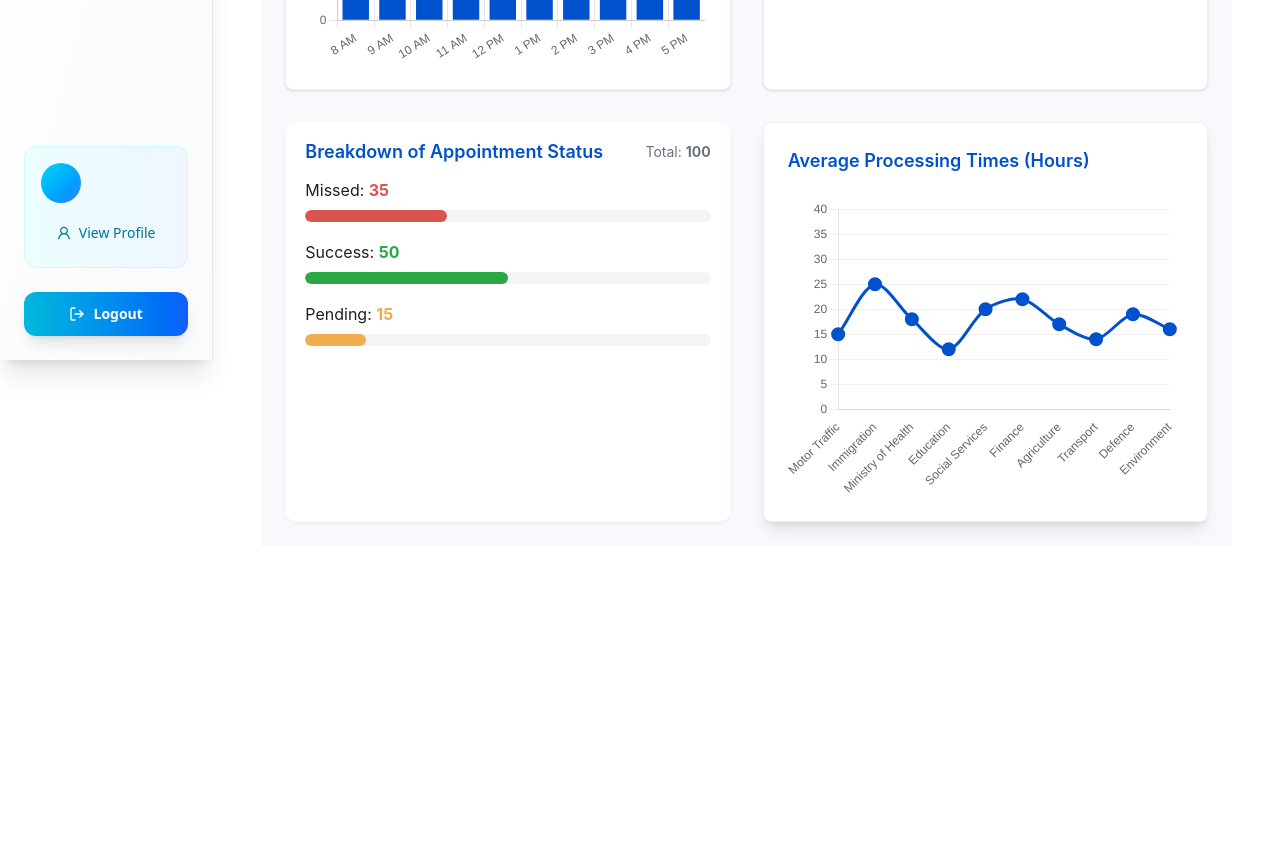
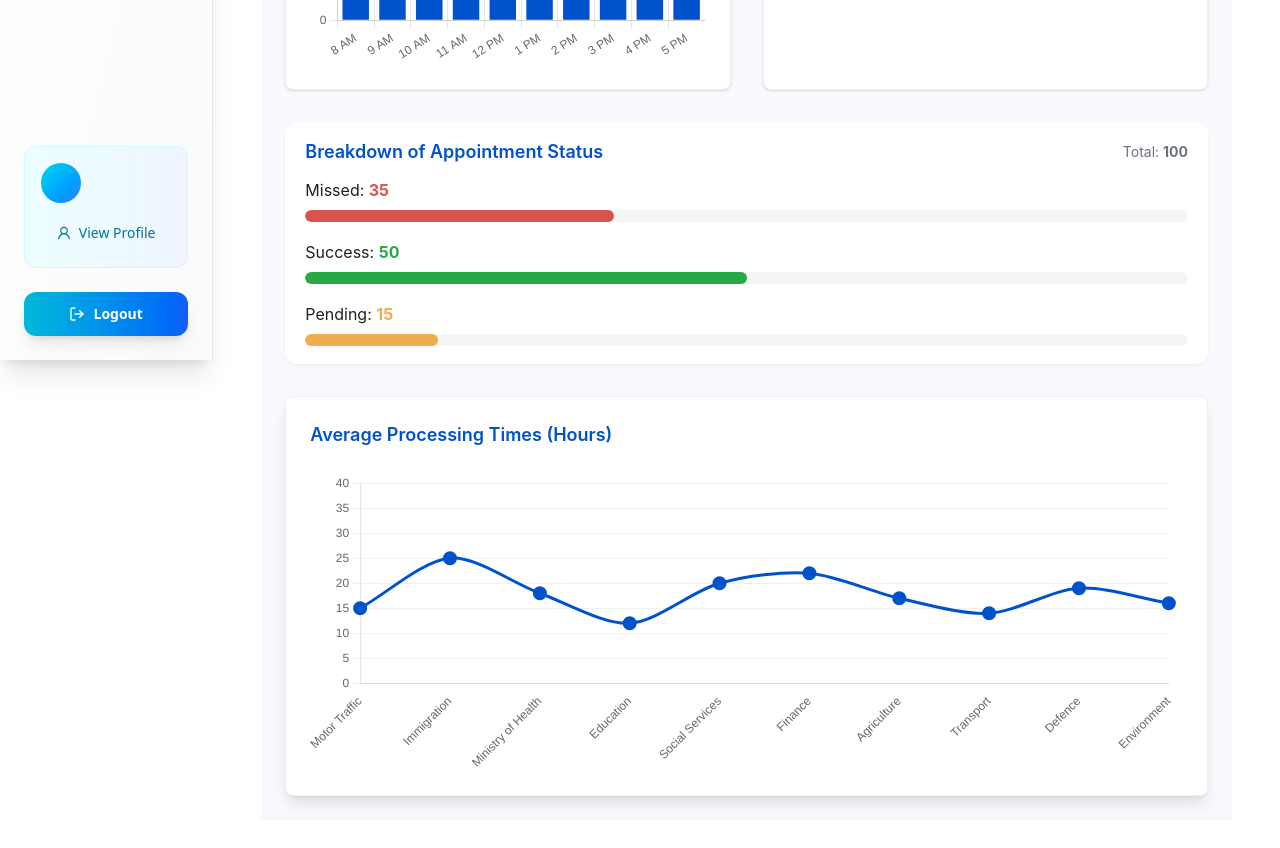
Before and after one commit to zaselalk/CipherSquadRuhuna_GovConnect, a React (Vite) app: page /admin/analytics in a window 1280 px wide. Shown: the part 440-1288 px from the top of the page. Before the commit the page ends 1034 px from the top, so only its background shows below. Built offline with nearby package versions, Linux system fonts and the light colour scheme; no server answers.

Commit message:
Reorganize layout in AnalyticsDashboard to improve component structure

```diff
--- a/src/pages/admin/AnalyticalDashbordPage.tsx
+++ b/src/pages/admin/AnalyticalDashbordPage.tsx
@@ -41,12 +41,16 @@
                     {/* Departmental Load Heatmap */}
                     <DepartmentalLoadHeatmap />
 
-                    {/* No-Show Rate */}
+
+
+                </div>
+                <div className="grid grid-cols-1 md:grid gap-8 mt-8">
+
                     <NoShowRateCard />
-
-                    {/* Average Processing Times */}
                     <AverageProcessingTimesCard />
                 </div>
+
+
             </div>
         </DashboardContainer>
     );
```
